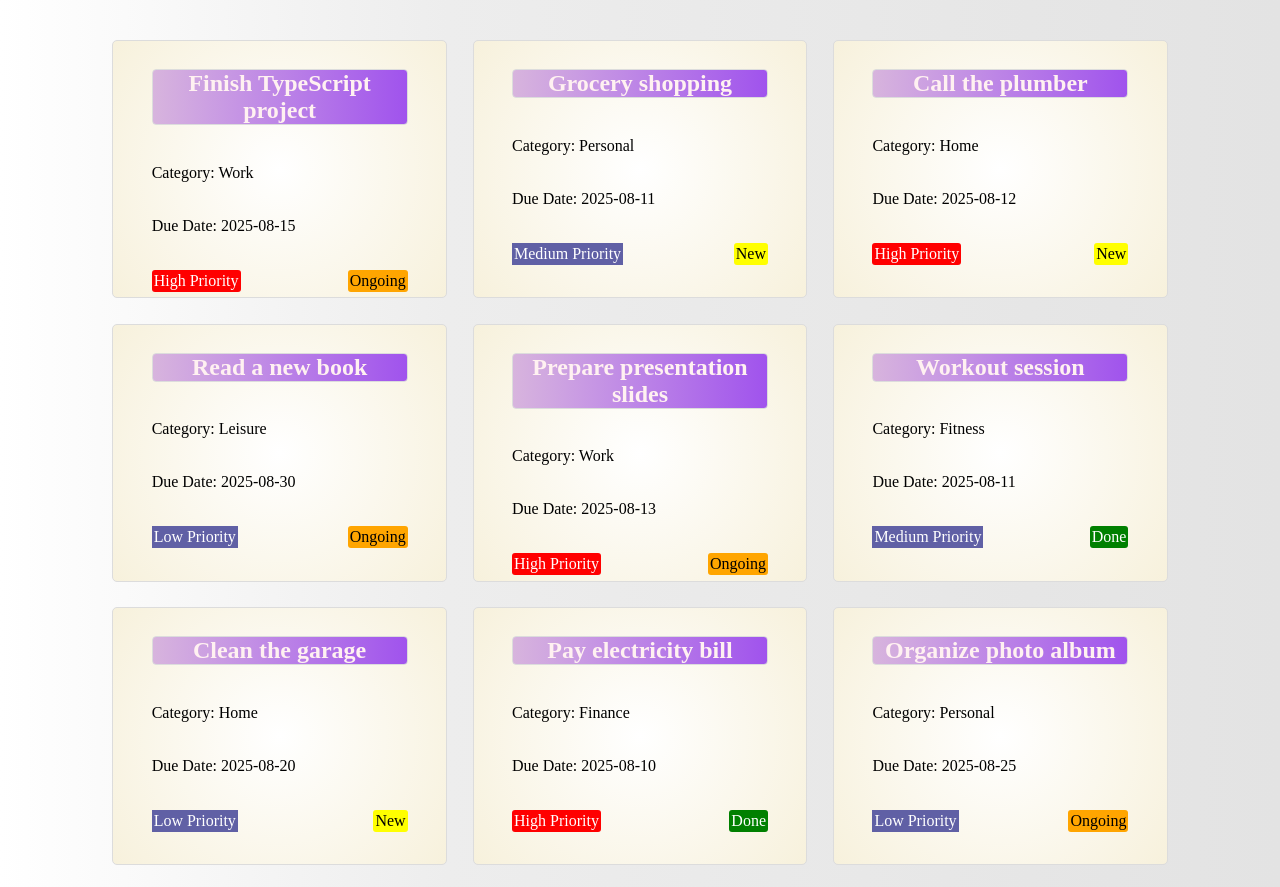
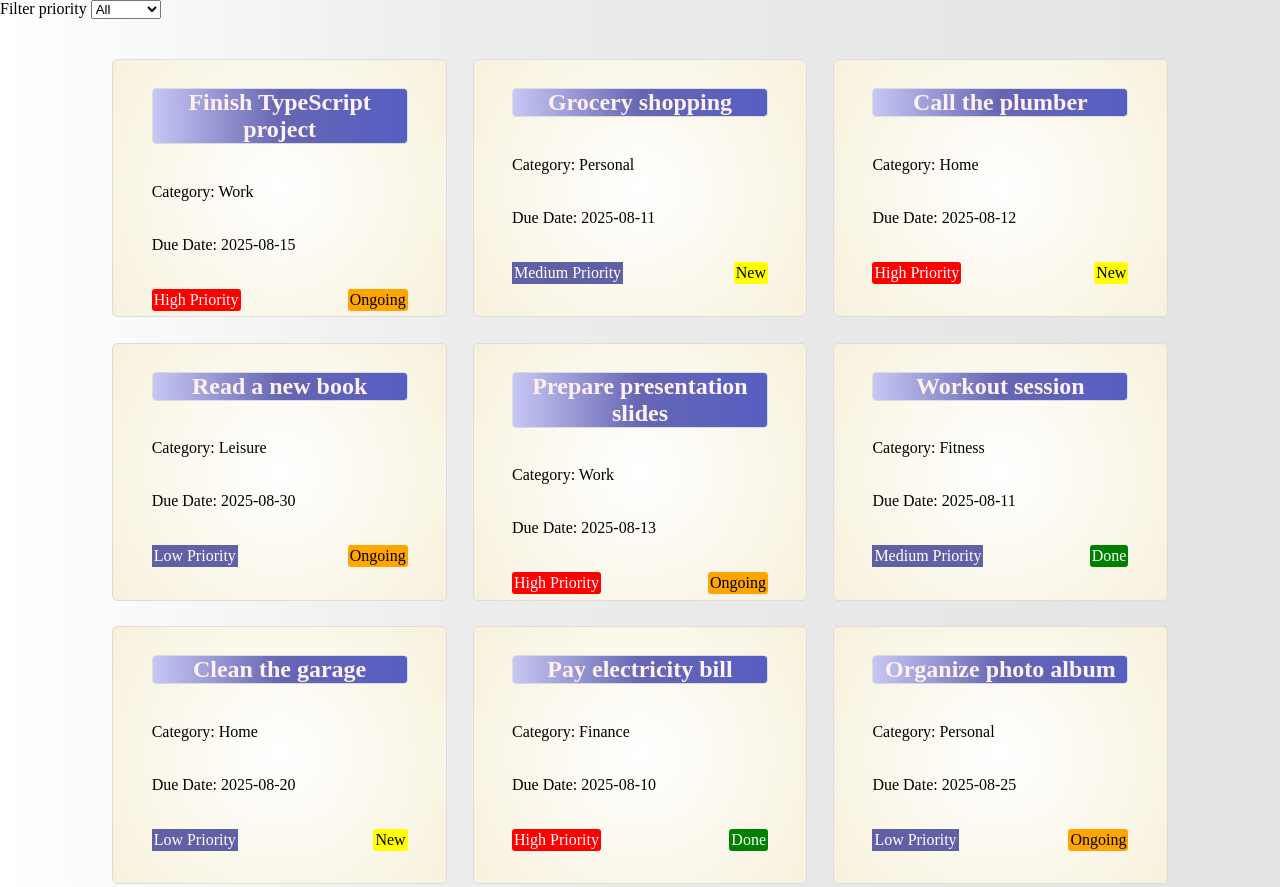
Before and after one commit to SiranjithIT/TypeScript-Practice, a website built with Vite: page Template/async-fetch-prc/index.html in a window 1280 px wide. Shown: the top 887 px of the page. Built offline with nearby package versions, Linux system fonts and the light colour scheme.

Commit message:
Initial filter

```diff
--- a/Template/async-fetch-prc/index.html
+++ b/Template/async-fetch-prc/index.html
@@ -7,6 +7,13 @@
     <title>Vite + TS</title>
   </head>
   <body>
+    <label for="pet-select">Filter priority</label>
+    <select name="priority" id="priority-select">
+      <option value="all">All</option>
+      <option value="High">High</option>
+      <option value="Medium">Medium</option>
+      <option value="Low">Low</option>
+    </select>
     <div id="container"></div>
     <script type="module" src="/src/main.ts"></script>
   </body>
--- a/Template/async-fetch-prc/src/main.ts
+++ b/Template/async-fetch-prc/src/main.ts
@@ -9,22 +9,19 @@ interface TodoList {
   status: 'New' | 'Ongoing' | 'Done';
 }
 
+let todoList: TodoList[]|null = null;
+
 const container = document.querySelector<HTMLDivElement>('#container');
+const priorityFilter = document.querySelector<HTMLSelectElement>('#priority-select');
 
-const fetchItems = async() =>{
-  const data = await fetch("./todo.json");
-  const todoList: TodoList[] = await data.json();
-
+const addToScreen = (todoList: TodoList[] | null):void => {
+  container?.replaceChildren();
+  if(todoList != null){
     todoList.forEach((item)=>{
       const card = document.createElement('div');
       card.className = "todo-card"
 
-    let priorityClassName = "";
-    if(item.priority === 'High'){
-      priorityClassName = "high-priority"
-    }else{
-      priorityClassName = "other-priority"
-    }
+      let priorityClassName = item.priority === 'High' ? "high-priority": "other-priority"
 
       let statusClassName = "";
       if(item.status === "Done"){
@@ -46,6 +43,35 @@ const fetchItems = async() =>{
       `
       container?.appendChild(card);
     })
+  }else{
+    const card = document.createElement('div');
+    card.className = "todo-card"
+    card.innerHTML = `<h2>No data available</h2>`
+    container?.appendChild(card);
+  }
 }
 
+
+const fetchItems = async():Promise<void> =>{
+  const data = await fetch("./todo.json");
+  todoList = await data.json();
+  addToScreen(todoList)
+}
+
+const filterList = (todoList: TodoList[]|null, priority: string):TodoList[] => {
+  if(todoList != null){
+    let filteredList: TodoList[] = todoList.filter(
+      (todo) =>  todo.priority === priority
+    );
+    console.log(filteredList);
+    return filteredList;
+  }
+  else return [];
+}
+
+priorityFilter?.addEventListener('change', ()=>{
+  const filteredList: TodoList[] = filterList(todoList, priorityFilter.value);
+  addToScreen(filteredList);
+})
+
 fetchItems();
--- a/Template/async-fetch-prc/src/style.css
+++ b/Template/async-fetch-prc/src/style.css
@@ -1,7 +1,7 @@
 body, html{
   margin: 0;
   height: 100%;
-  width: 100%;
+  width: 100%;background: linear-gradient(90deg, rgba(255, 255, 255, 1) 0%, rgba(237, 237, 237, 1) 35%, rgba(227, 227, 227, 1) 100%);
 }
 
 #container{
@@ -11,8 +11,6 @@ body, html{
   gap: 2vw;
   align-items: center;
   justify-content: center;
-  background: #ffffff;
-  background: linear-gradient(90deg, rgba(255, 255, 255, 1) 0%, rgba(237, 237, 237, 1) 35%, rgba(227, 227, 227, 1) 100%);
 }
 
 .todo-card{
@@ -41,8 +39,8 @@ body, html{
   border-radius: 4px;
   height: auto;
   width: auto;
-  background: #cfa4db;
-  background: linear-gradient(90deg, rgba(207, 164, 219, 0.8) 0%, rgba(160, 83, 237, 1) 100%);
+  background: #c1c1f5;
+  background: linear-gradient(90deg, rgba(193, 193, 245, 0.89) 0%, rgba(102, 102, 179, 1) 50%, rgba(85, 94, 194, 1) 100%);
   color: rgb(255, 241, 241);
 }
 
```
Lines whose indentation alone changed are shown as unchanged.
